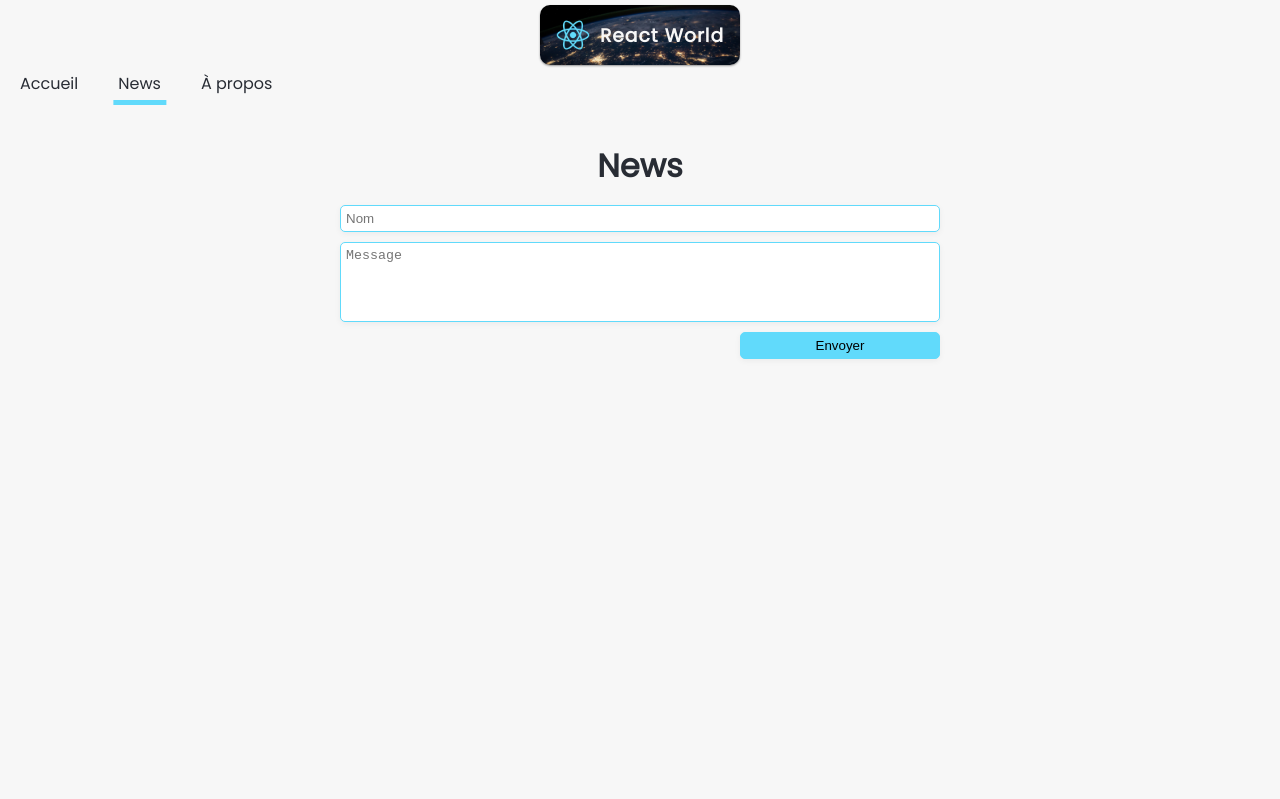
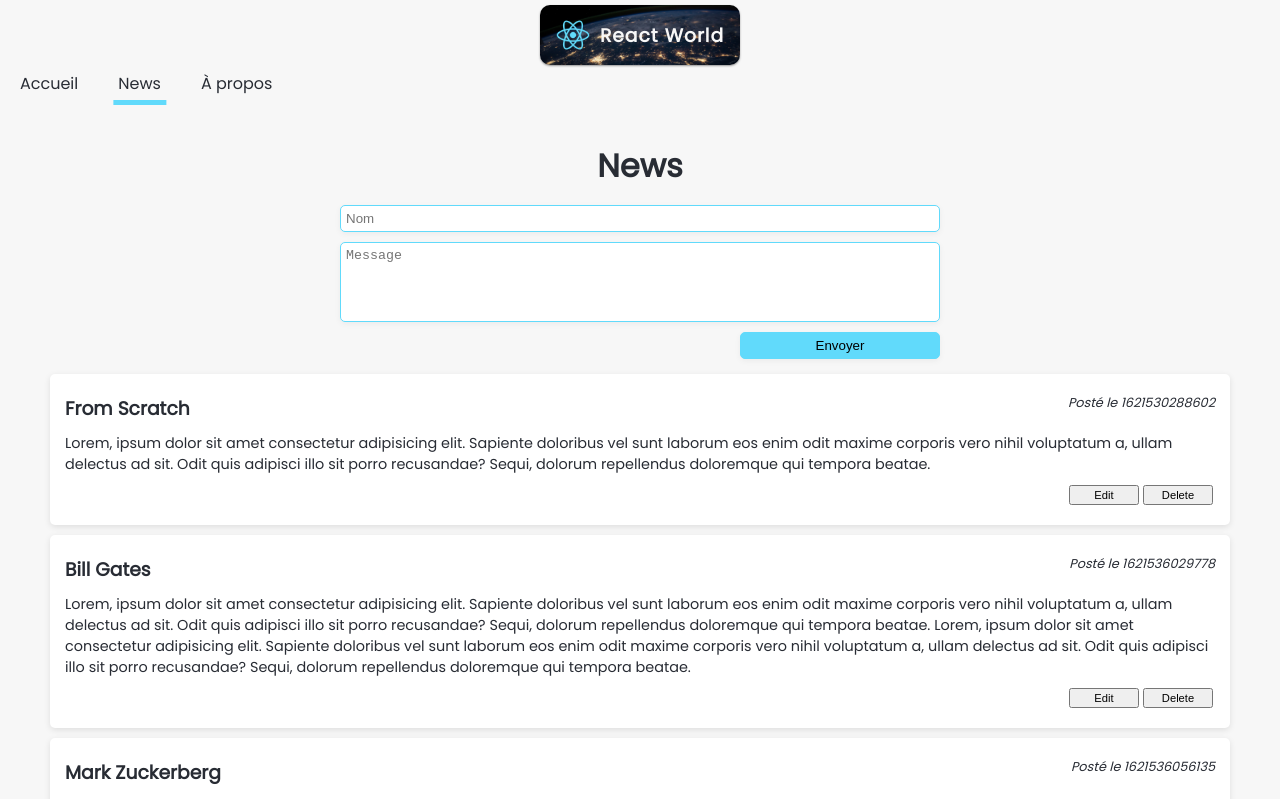
Before and after one commit to 8kmh/React-flag, a React (Create React App) app: page /news in a window 1280 px wide. Shown: the top 799 px of the page. Built offline with nearby package versions, Linux system fonts and the light colour scheme; data requests are answered from the project's data file.

Commit message:
Création du component Article et affichage des données sur la page News + scss

```diff
--- a/package.json
+++ b/package.json
@@ -18,7 +18,8 @@
     "start": "react-scripts start",
     "build": "react-scripts build",
     "test": "react-scripts test",
-    "eject": "react-scripts eject"
+    "eject": "react-scripts eject",
+    "server": "json-server --w src/assets/db.json --port 3003"
   },
   "eslintConfig": {
     "extends": [
--- /dev/null
+++ b/src/components/Article.js
@@ -0,0 +1,20 @@
+import React from "react";
+
+const Article = ({ article }) => {
+  console.log(article);
+  return (
+    <div className="article">
+      <div className="card-header">
+        <h3>{article.author}</h3>
+        <em>Posté le {article.date}</em>
+      </div>
+      <p>{article.content}</p>
+      <div className="btn-container">
+        <button>Edit</button>
+        <button>Delete</button>
+      </div>
+    </div>
+  );
+};
+
+export default Article;
--- a/src/pages/News.js
+++ b/src/pages/News.js
@@ -1,8 +1,22 @@
-import React from "react";
+import React, { useEffect, useState } from "react";
 import Navigation from "../components/Navigation";
 import Logo from "../components/Logo";
+import axios from "axios";
+import Article from "../components/Article";
 
 const News = () => {
+  const [newsData, setNewsData] = useState([]);
+
+  useEffect(() => {
+    getData();
+  }, []);
+
+  const getData = () => {
+    axios
+      .get("http://localhost:3003/articles")
+      .then((res) => setNewsData(res.data));
+  };
+
   return (
     <div className="news-container">
       <Navigation />
@@ -14,7 +28,11 @@ const News = () => {
         <textarea placeholder="Message"></textarea>
         <input type="submit" value="Envoyer" />
       </form>
-      <ul></ul>
+      <ul>
+        {newsData.map((article) => (
+          <Article key={article.id} article={article} />
+        ))}
+      </ul>
     </div>
   );
 };
--- /dev/null
+++ b/src/styles/components/_article.scss
@@ -0,0 +1,44 @@
+.article {
+  margin: 10px 50px;
+  background: white;
+  box-shadow: 0 2px 6px rgba(0, 0, 0, 0.1);
+  border-radius: 5px;
+  padding: 15px;
+
+  .card-header {
+    display: flex;
+    justify-content: space-between;
+    margin: 5px 0 10px;
+
+    em {
+      font-size: 0.8rem;
+    }
+  }
+  p {
+    font-size: 0.9rem;
+  }
+  textarea {
+    width: 100%;
+    resize: none;
+    height: 70px;
+    outline: none;
+  }
+  .btn-container {
+    display: flex;
+    justify-content: flex-end;
+    align-items: center;
+    margin: 10px 0 5px;
+
+    button {
+      width: 70px;
+      height: 20px;
+      font-size: 0.7rem;
+      margin: 0 2px;
+      cursor: pointer;
+
+      &:hover {
+        filter: brightness(110%);
+      }
+    }
+  }
+}
--- a/src/styles/index.scss
+++ b/src/styles/index.scss
@@ -4,3 +4,4 @@
 @import "./components/card";
 @import "./components/countries";
 @import "./pages/news";
+@import "./components/article";
```
Also changed, not shown: src/assets/db.json (line endings or trailing spaces).
